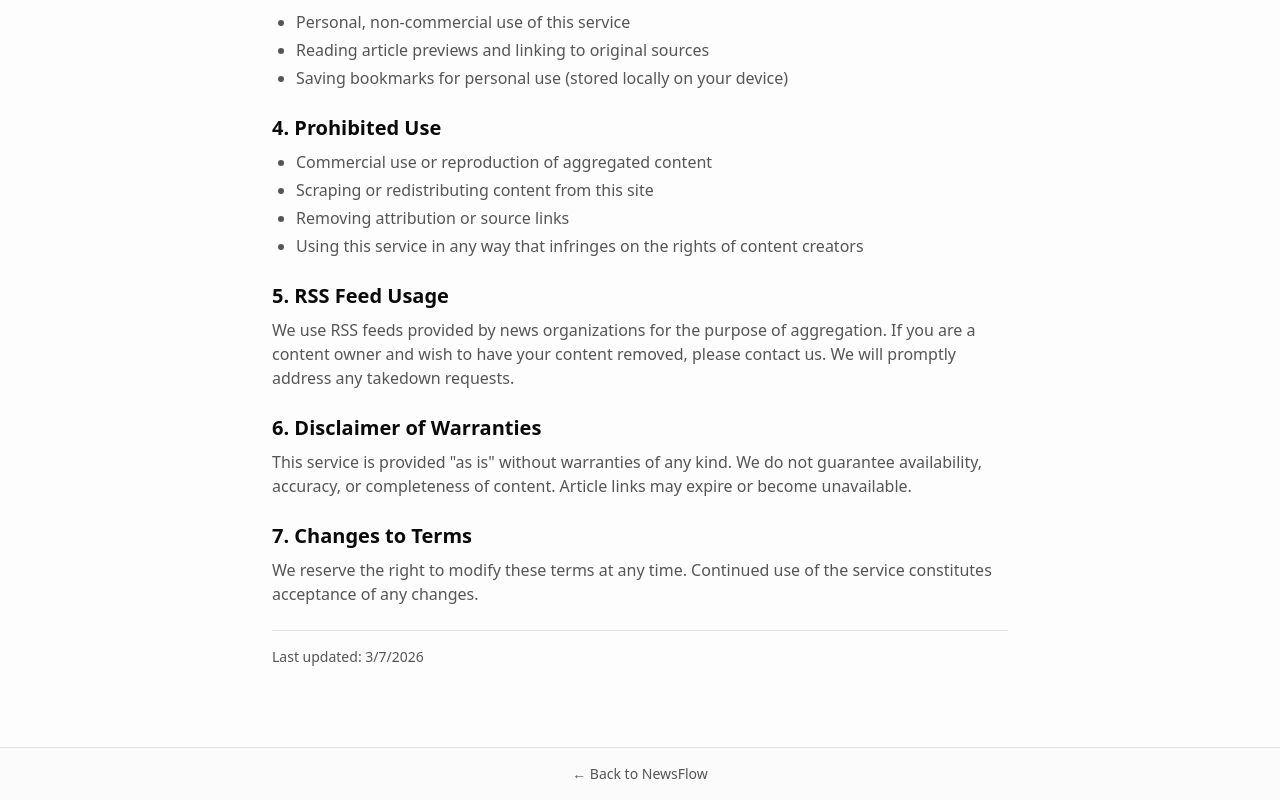
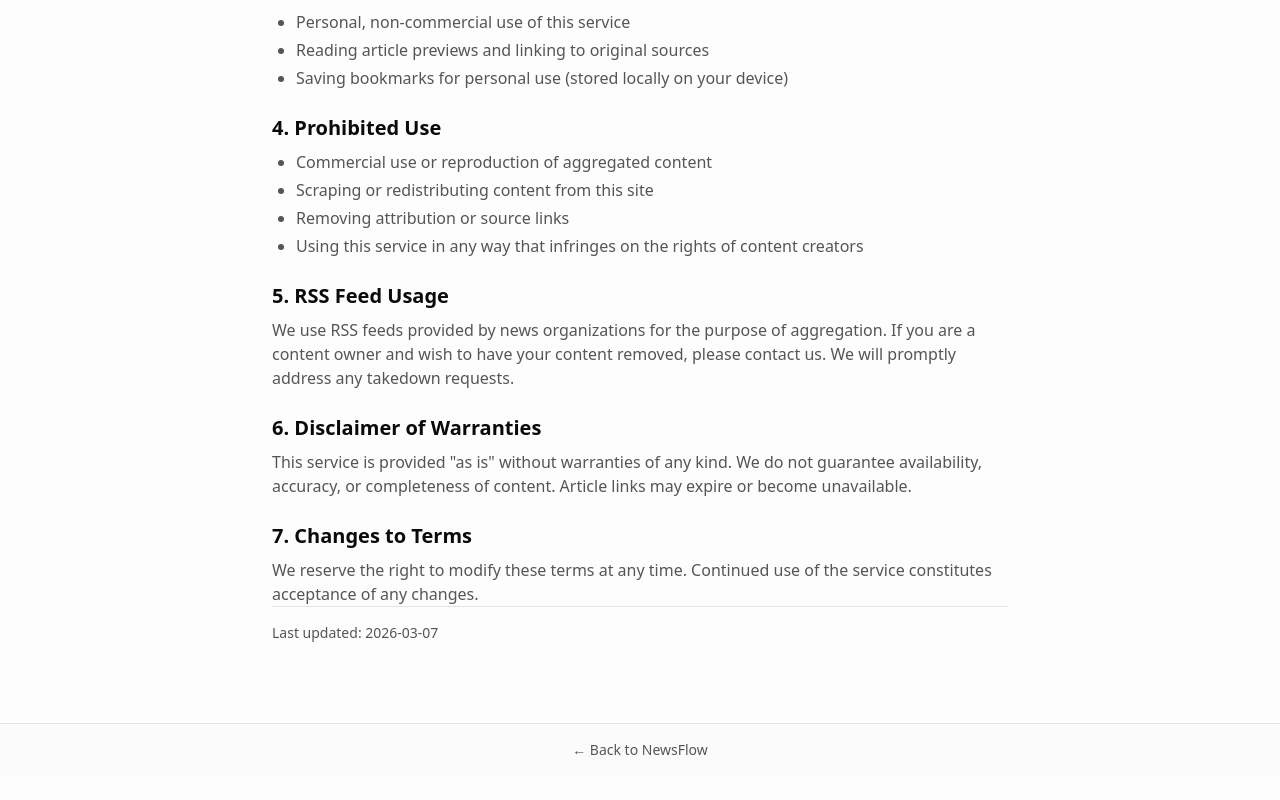
Before and after one commit to pattespatte/NewsFlow, a Next.js app: page /terms in a window 1280 px wide. Shown: the part 438-1238 px from the top of the page. After the commit the page ends 1214 px from the top, so only its background shows below. Built offline with nearby package versions, Linux system fonts and the light colour scheme.

Commit message:
refactor: extract LegalPageLayout component to reduce duplication in Terms and Privacy pages

```diff
--- a/src/app/privacy/page.tsx
+++ b/src/app/privacy/page.tsx
@@ -1,9 +1,11 @@
+import { LegalPageLayout } from '@/components/LegalPageLayout';
+
 export default function PrivacyPage() {
   return (
-    <div className="min-h-screen bg-background">
-      <main className="container mx-auto px-4 py-12 max-w-3xl">
-        <h1 className="text-3xl font-bold mb-8">Privacy Policy</h1>
-
+    <LegalPageLayout
+      title="Privacy Policy"
+      lastUpdated={LegalPageLayout.LastUpdated}
+    >
       <section className="prose prose-sm dark:prose-invert space-y-6">
         <div>
           <h2 className="text-xl font-semibold mb-2">1. Data We Collect</h2>
@@ -98,20 +100,7 @@ export default function PrivacyPage() {
             We may update this privacy policy from time to time. Any changes will be posted on this page.
           </p>
         </div>
-
-          <div className="pt-4 border-t">
-            <p className="text-sm text-muted-foreground">
-              Last updated: {new Date().toLocaleDateString()}
-            </p>
-          </div>
       </section>
-      </main>
-
-      <footer className="border-t py-4 mt-8 bg-muted/30">
-        <div className="container mx-auto px-4 text-center text-sm text-muted-foreground">
-          <a href="/" className="hover:underline">← Back to NewsFlow</a>
-        </div>
-      </footer>
-    </div>
+    </LegalPageLayout>
   );
 }
--- a/src/app/terms/page.tsx
+++ b/src/app/terms/page.tsx
@@ -1,9 +1,11 @@
+import { LegalPageLayout } from '@/components/LegalPageLayout';
+
 export default function TermsPage() {
   return (
-    <div className="min-h-screen bg-background">
-      <main className="container mx-auto px-4 py-12 max-w-3xl">
-        <h1 className="text-3xl font-bold mb-8">Terms of Service</h1>
-
+    <LegalPageLayout
+      title="Terms of Service"
+      lastUpdated={LegalPageLayout.LastUpdated}
+    >
       <section className="prose prose-sm dark:prose-invert space-y-6">
         <div>
           <h2 className="text-xl font-semibold mb-2">1. Nature of Service</h2>
@@ -69,20 +71,7 @@ export default function TermsPage() {
             acceptance of any changes.
           </p>
         </div>
-
-          <div className="pt-4 border-t">
-            <p className="text-sm text-muted-foreground">
-              Last updated: {new Date().toLocaleDateString()}
-            </p>
-          </div>
       </section>
-      </main>
-
-      <footer className="border-t py-4 mt-8 bg-muted/30">
-        <div className="container mx-auto px-4 text-center text-sm text-muted-foreground">
-          <a href="/" className="hover:underline">← Back to NewsFlow</a>
-        </div>
-      </footer>
-    </div>
+    </LegalPageLayout>
   );
 }
--- /dev/null
+++ b/src/components/LegalPageLayout.tsx
@@ -0,0 +1,35 @@
+interface LegalPageLayoutProps {
+  title: string;
+  children: React.ReactNode;
+  lastUpdated?: string;
+}
+
+const LAST_UPDATED = "2026-03-07";
+
+export function LegalPageLayout({ title, children, lastUpdated }: LegalPageLayoutProps) {
+  return (
+    <div className="min-h-screen bg-background">
+      <main className="container mx-auto px-4 py-12 max-w-3xl">
+        <h1 className="text-3xl font-bold mb-8">{title}</h1>
+        {children}
+        {lastUpdated && (
+          <div className="pt-4 border-t">
+            <p className="text-sm text-muted-foreground">
+              Last updated: {lastUpdated}
+            </p>
+          </div>
+        )}
+      </main>
+
+      <footer className="border-t py-4 mt-8 bg-muted/30">
+        <div className="container mx-auto px-4 text-center text-sm text-muted-foreground">
+          <a href="/" className="hover:underline">
+            ← Back to NewsFlow
+          </a>
+        </div>
+      </footer>
+    </div>
+  );
+}
+
+LegalPageLayout.LastUpdated = LAST_UPDATED;
```
Lines whose indentation alone changed are shown as unchanged.
